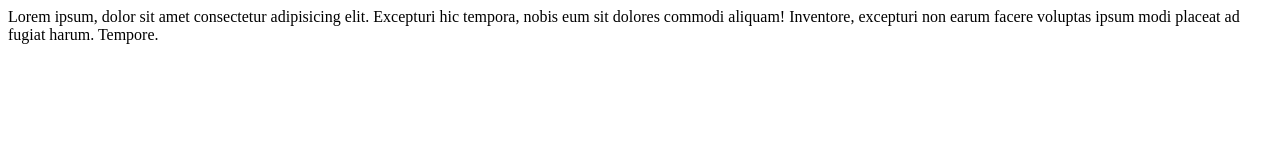
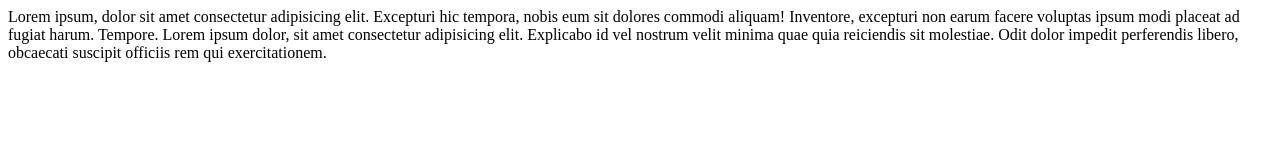
Before and after one commit to Himanshu3141/learn-git, a plain HTML site: page index.html in a window 1280 px wide. Drawn offline with Linux system fonts and the light colour scheme.

Commit message:
update index.html

```diff
--- a/index.html
+++ b/index.html
@@ -10,6 +10,8 @@
 <body>
     Lorem ipsum, dolor sit amet consectetur adipisicing elit. Excepturi hic tempora, nobis eum sit dolores commodi
     aliquam! Inventore, excepturi non earum facere voluptas ipsum modi placeat ad fugiat harum. Tempore.
+    Lorem ipsum dolor, sit amet consectetur adipisicing elit. Explicabo id vel nostrum velit minima quae quia reiciendis
+    sit molestiae. Odit dolor impedit perferendis libero, obcaecati suscipit officiis rem qui exercitationem.
 </body>
 
 </html>
```
